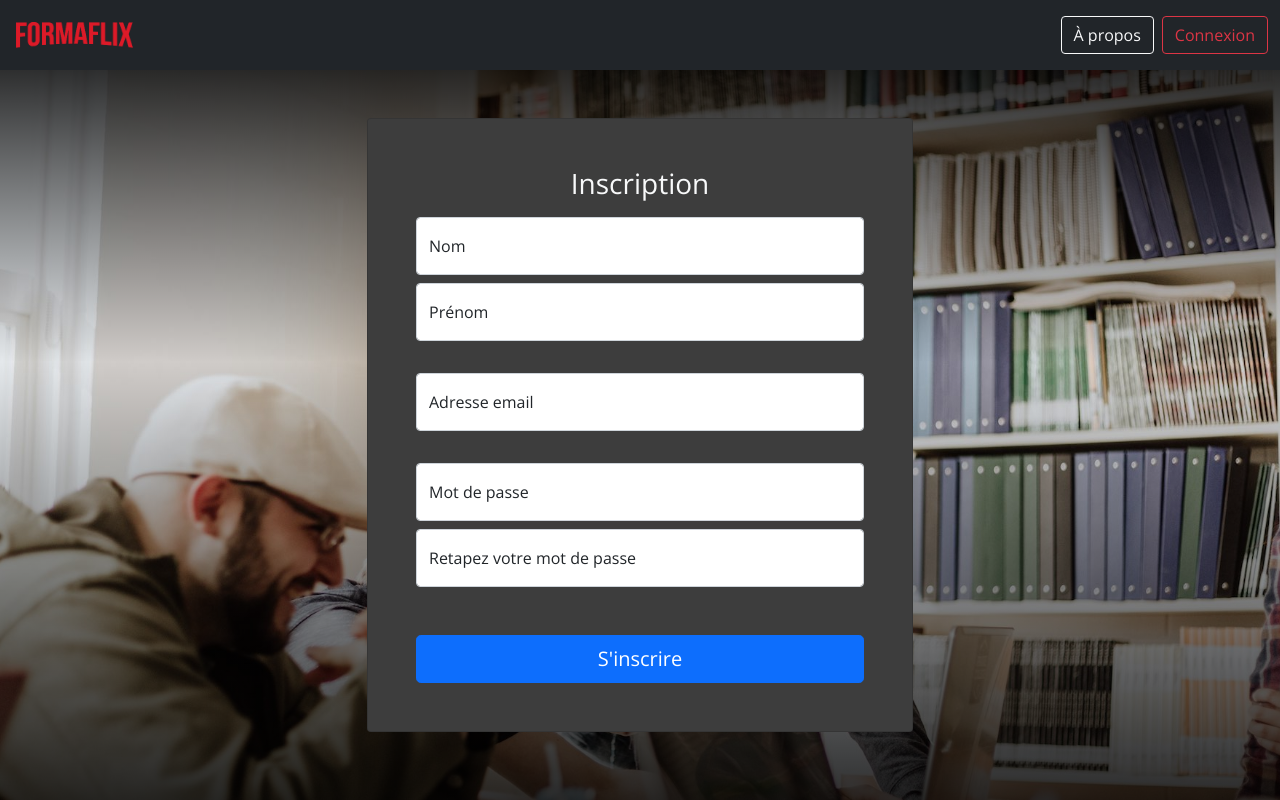
After one commit to tanguyarnoult/AP-FORMAFLIX, a PHP site: template views/account/register.php in a window 1280 px wide. The commit adds this page. Run offline with PHP 8.4, Linux system fonts and the light colour scheme; the template is opened without the code that fills it, so the values that code supplies are empty.

Commit message:
V.1.0
Ajout de l'inscription

```diff
--- a/public/style/main.css
+++ b/public/style/main.css
@@ -131,3 +131,9 @@ body{
 .fit-content {
     width: fit-content;
 }
+
+.sinscrire{
+    text-align: center;
+    color: white;
+    margin-top: -30px;
+}
--- a/routes/Web.php
+++ b/routes/Web.php
@@ -21,6 +21,7 @@ class Web
         Route::Add('/tv', [$formation, 'tv']);
         Route::Add('/about', [$main, 'about']);
         Route::Add('/login', [$account, 'login']);
+        Route::Add('/register', [$account, 'register']);
 
         if (SessionHelpers::isLogin()) {
             Route::Add('/me', [$account, 'me']);
--- a/views/account/login.php
+++ b/views/account/login.php
@@ -26,8 +26,10 @@
 
                                 <button class="w-100 mt-5 btn btn-lg btn-primary" type="submit">Connexion</button>
                             </form>
+
                         </main>
                     </div>
+                    <p class="sinscrire"> Vous n'avez pas encore de compte ? <a href="./register"> Inscrivez vous </a> </p>
                 </div>
             </div>
         </div>
--- /dev/null
+++ b/views/account/register.php
@@ -0,0 +1,50 @@
+<div class="cover-gradient full-height pt-5">
+    <div class="container">
+        <div class="row justify-content-center">
+            <div class="col-md-6 col-sm-12">
+                <div class="card card-dark">
+                    <div class="card-body text-center p-5">
+                        <main class="form-signin">
+
+                            <form method="POST" action="./register">
+                                <h1 class="h3 mb-3 fw-normal text-light">Inscription</h1>
+
+                                <div class="form-floating mt">
+                                    <input name="nom" type="text" class="form-control" id="floatingPassword" placeholder="Nom" required>
+                                    <label for="floatingPassword">Nom</label>
+                                </div>
+
+                                <div class="form-floating mt-2">
+                                    <input name="prenom" type="text" class="form-control" id="floatingPassword" placeholder="Prénom" required>
+                                    <label for="floatingPassword">Prénom</label>
+                                </div>
+
+                                <br>
+
+                                <div class="form-floating mt-2">
+                                    <input name="login" type="email" class="form-control" id="floatingInput" placeholder="Email" required>
+                                    <label for="floatingInput">Adresse email</label>
+                                </div>
+
+                                <br>
+
+                                <div class="form-floating mt-2">
+                                    <input name="password" type="password" class="form-control" id="floatingPassword" placeholder="Mot de passe" required>
+                                    <label for="floatingPassword">Mot de passe</label>
+                                </div>
+
+                                <div class="form-floating mt-2">
+                                    <input name="password2" type="password" class="form-control" id="floatingPassword" placeholder="Retapez votre mot de passe" required>
+                                    <label for="floatingPassword">Retapez votre mot de passe</label>
+                                </div>
+
+                                <button class="w-100 mt-5 btn btn-lg btn-primary" type="submit">S'inscrire</button>
+                            </form>
+
+                        </main>
+                    </div>
+                </div>
+            </div>
+        </div>
+    </div>
+</div>
```
Also changed, not shown: controllers/Account.php (+22 -0 lines), models/AccountModel.php (+3 -4 lines).
